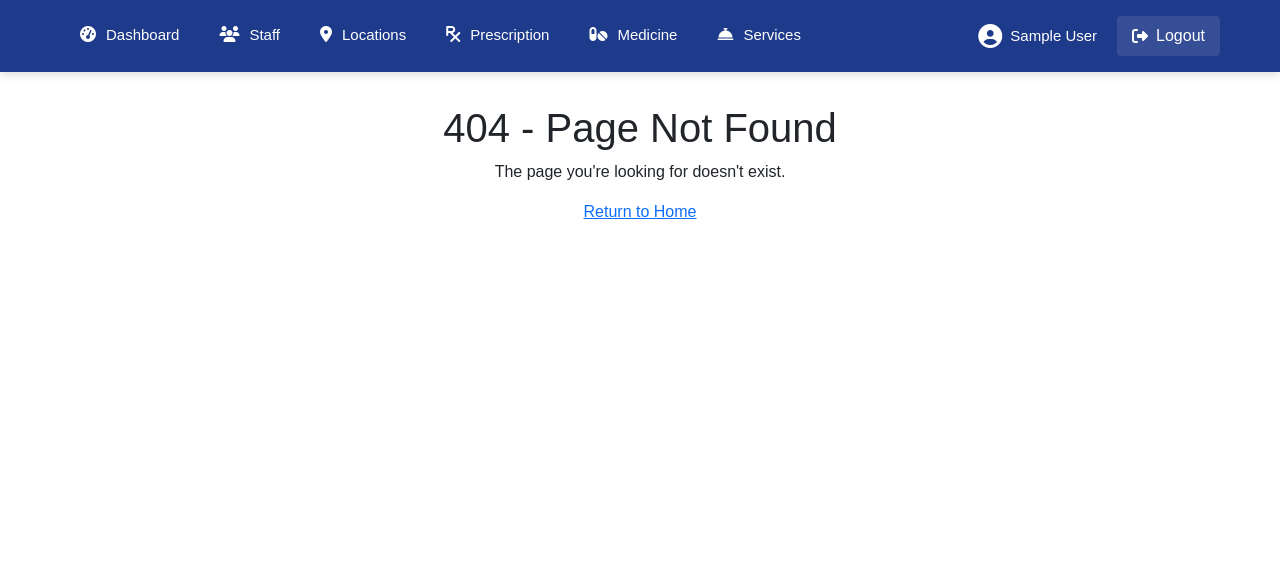
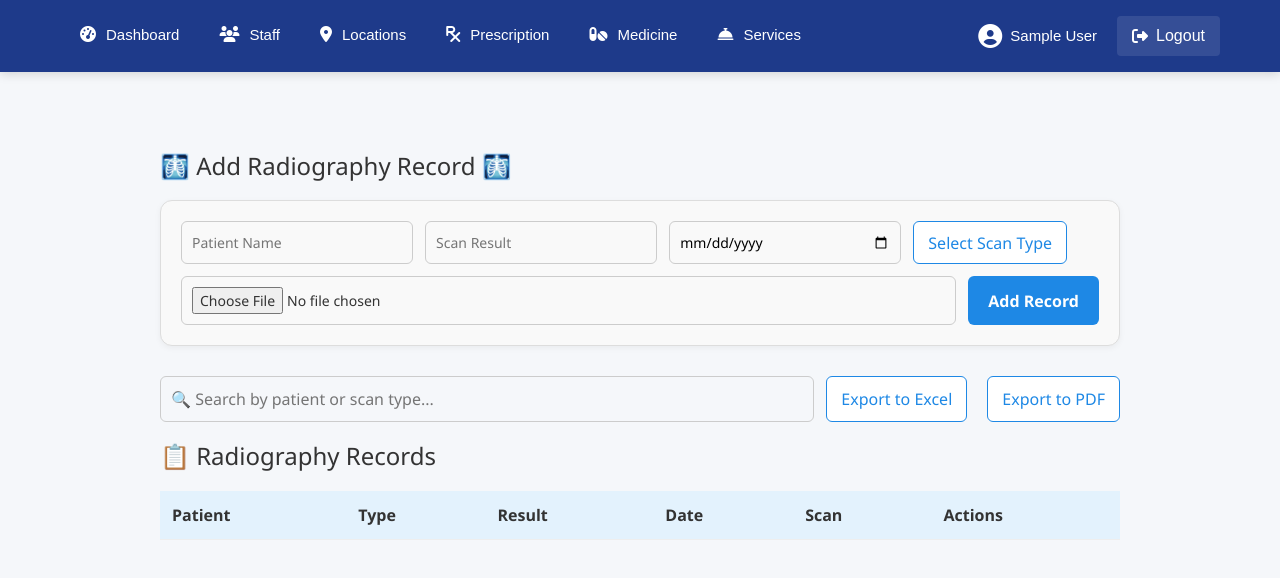
Before and after one commit to ANDREW-MWALE/nono_clinics, a Vue app: page /Radiology in a window 1280 px wide. Before the commit this address had no page. Shown: the top 578 px of the page. Built offline with nearby package versions, Linux system fonts and the light colour scheme; sample sign-in values are in the browser's storage; what vuejs-dialog would draw is missing.

Commit message:
Radiology module done

```diff
--- a/src/components/Laboratory/LaboratoryPage.vue
+++ b/src/components/Laboratory/LaboratoryPage.vue
@@ -1,6 +1,6 @@
 <template>
   <div class="lab-page">
-    <h2 class="section-title">🧪 Add Patient Lab Test Result</h2>
+    <h2 class="section-title">🔬 Add Patient Lab Test Result 🔬</h2>
 
     <div class="form-card">
       <input v-model="newResult.patient" placeholder="Patient Name" />
@@ -23,7 +23,7 @@
       </div>
     </div>
 
-    <h3 class="section-title">📄 Lab Test Results</h3>
+    <h3 class="section-title">📋 Lab Test Results</h3>
     <div class="table-wrapper">
       <table>
         <thead>
@@ -69,7 +69,7 @@ export default {
         result: '',
         date: ''
       },
-      testOptions: ['Blood Test', 'Urine Test', 'X-Ray', 'MRI'],
+      testOptions: ['Blood Test', 'Urine Test'],
       labResults: [],
       searchQuery: '',
       editingIndex: null
@@ -120,38 +120,39 @@ export default {
     },
 
     exportExcel() {
-    const data = this.filteredResults.map(r => ({
-      Patient: r.patient,
-      Test: r.test,
-      Result: r.result,
-      Date: r.date
-    }));
+      if (this.filteredResults.length === 0) return;
 
-    const worksheet = XLSX.utils.json_to_sheet(data);
+      const worksheet = XLSX.utils.json_to_sheet(this.filteredResults);
       const workbook = XLSX.utils.book_new();
       XLSX.utils.book_append_sheet(workbook, worksheet, 'Lab Results');
-
       const excelBuffer = XLSX.write(workbook, { bookType: 'xlsx', type: 'array' });
       const blob = new Blob([excelBuffer], { type: 'application/octet-stream' });
-
-    saveAs(blob, 'LabTestResults.xlsx');
+      saveAs(blob, 'LabResults.xlsx');
     },
 
     exportPDF() {
+      if (this.filteredResults.length === 0) return;
+
       const doc = new jsPDF();
+      const tableColumn = ['Patient', 'Test', 'Result', 'Date'];
+      const tableRows = this.filteredResults.map(result => [
+        result.patient,
+        result.test,
+        result.result,
+        result.date
+      ]);
 
       autoTable(doc, {
-      head: [['Patient', 'Test', 'Result', 'Date']],
-      body: this.filteredResults.map(r => [r.patient, r.test, r.result, r.date])
+        head: [tableColumn],
+        body: tableRows,
       });
 
-    doc.save('LabTestResults.pdf');
+      doc.save('LabResults.pdf');
     }
   }
+};
+</script>
 
-
-}
-</script>
 
 <style scoped>
 .lab-page {
--- a/src/components/Radiology/Radiology.vue
+++ b/src/components/Radiology/Radiology.vue
@@ -0,0 +1,400 @@
+<template>
+  <div class="radiography-page">
+    <h2 class="section-title">🩻 Add Radiography Record 🩻</h2>
+
+    <div class="form-card">
+      <input v-model="newRecord.patient" placeholder="Patient Name" />
+      <input v-model="newRecord.result" placeholder="Scan Result" />
+      <input type="date" v-model="newRecord.date" />
+      <button class="outline-btn" @click="showScanDialog = true">
+        Select Scan Type
+      </button>
+      <span class="selected-types">{{ newRecord.type }}</span>
+      <input type="file" @change="handleFileUpload" />
+      <button class="primary-btn" @click="addRecord">
+        {{ editingIndex !== null ? 'Update' : 'Add' }} Record
+      </button>
+    </div>
+
+    <!-- Scan Type Dialog -->
+    <div v-if="showScanDialog" class="dialog-overlay">
+      <div class="dialog">
+        <h3>Select Scan Type</h3>
+        <div v-for="option in scanTypes" :key="option" class="checkbox-option">
+          <label>
+            <input
+              type="checkbox"
+              :value="option"
+              v-model="selectedScanTypes"
+            />
+            {{ option }}
+          </label>
+        </div>
+        <div class="dialog-actions">
+          <button @click="applyScanTypes">OK</button>
+          <button @click="showScanDialog = false">Cancel</button>
+        </div>
+      </div>
+    </div>
+
+    <div class="toolbar">
+      <input v-model="searchQuery" placeholder="🔍 Search by patient or scan type..." />
+      <div class="export-buttons">
+        <button class="outline-btn" @click="exportExcel">Export to Excel</button>
+        <button class="outline-btn" @click="exportPDF">Export to PDF</button>
+      </div>
+    </div>
+
+    <h3 class="section-title">📋 Radiography Records</h3>
+    <div class="table-wrapper">
+      <table>
+        <thead>
+          <tr>
+            <th>Patient</th>
+            <th>Type</th>
+            <th>Result</th>
+            <th>Date</th>
+            <th>Scan</th>
+            <th>Actions</th>
+          </tr>
+        </thead>
+        <tbody>
+          <tr v-for="(record, index) in filteredRecords" :key="index">
+            <td>{{ record.patient }}</td>
+            <td>{{ record.type }}</td>
+            <td>{{ record.result }}</td>
+            <td>{{ record.date }}</td>
+            <td>
+              <img
+                v-if="record.scan"
+                :src="record.scan"
+                @click="openPreview(record.scan)"
+                class="thumbnail"
+              />
+            </td>
+            <td>
+              <button class="table-btn edit" @click="editRecord(index)">✏️</button>
+              <button class="table-btn delete" @click="deleteRecord(index)">🗑️</button>
+            </td>
+          </tr>
+        </tbody>
+      </table>
+    </div>
+
+    <!-- Image Preview Modal -->
+    <div v-if="previewImage" class="image-modal" @click="previewImage = null">
+      <img :src="previewImage" class="preview-image" />
+    </div>
+  </div>
+</template>
+
+<script>
+import * as XLSX from 'xlsx';
+import { saveAs } from 'file-saver';
+import jsPDF from 'jspdf';
+import autoTable from 'jspdf-autotable';
+
+export default {
+  name: 'RadiographyPage',
+  data() {
+    return {
+      newRecord: {
+        patient: '',
+        type: '',
+        result: '',
+        date: '',
+        scan: null
+      },
+      records: [],
+      editingIndex: null,
+      searchQuery: '',
+      previewImage: null,
+      showScanDialog: false,
+      scanTypes: ['X-Ray', 'MRI', 'CT Scan', 'Ultrasound','DEXA Scan','Mammography'],
+      selectedScanTypes: []
+    };
+  },
+  computed: {
+    filteredRecords() {
+      const q = this.searchQuery.toLowerCase();
+      return this.records.filter(
+        rec =>
+          rec.patient.toLowerCase().includes(q) ||
+          rec.type.toLowerCase().includes(q)
+      );
+    }
+  },
+  methods: {
+    handleFileUpload(event) {
+      const file = event.target.files[0];
+      if (!file) return;
+
+      const reader = new FileReader();
+      reader.onload = e => {
+        this.newRecord.scan = e.target.result;
+      };
+      reader.readAsDataURL(file);
+    },
+    addRecord() {
+      if (
+        !this.newRecord.patient ||
+        !this.newRecord.type ||
+        !this.newRecord.result ||
+        !this.newRecord.date
+      ) {
+        alert('Please fill out all fields');
+        return;
+      }
+
+      if (this.editingIndex !== null) {
+        this.records.splice(this.editingIndex, 1, { ...this.newRecord });
+        this.editingIndex = null;
+      } else {
+        this.records.push({ ...this.newRecord });
+      }
+
+      this.newRecord = {
+        patient: '',
+        type: '',
+        result: '',
+        date: '',
+        scan: null
+      };
+      this.selectedScanTypes = [];
+    },
+    editRecord(index) {
+      this.newRecord = { ...this.records[index] };
+      this.editingIndex = index;
+      this.selectedScanTypes = this.newRecord.type.split(', ');
+    },
+    deleteRecord(index) {
+      if (confirm('Delete this record?')) {
+        this.records.splice(index, 1);
+      }
+    },
+    exportExcel() {
+      if (this.filteredRecords.length === 0) return;
+      const worksheet = XLSX.utils.json_to_sheet(this.filteredRecords.map(({ scan, ...r }) => r));
+      const workbook = XLSX.utils.book_new();
+      XLSX.utils.book_append_sheet(workbook, worksheet, 'Radiography');
+      const buffer = XLSX.write(workbook, { bookType: 'xlsx', type: 'array' });
+      const blob = new Blob([buffer], { type: 'application/octet-stream' });
+      saveAs(blob, 'RadiographyRecords.xlsx');
+    },
+    exportPDF() {
+      if (this.filteredRecords.length === 0) return;
+      const doc = new jsPDF();
+      const tableColumn = ['Patient', 'Type', 'Result', 'Date'];
+      const tableRows = this.filteredRecords.map(({ scan, ...r }) => [
+        r.patient,
+        r.type,
+        r.result,
+        r.date
+      ]);
+      autoTable(doc, { head: [tableColumn], body: tableRows });
+      doc.save('RadiographyRecords.pdf');
+    },
+    openPreview(src) {
+      this.previewImage = src;
+    },
+    applyScanTypes() {
+      this.newRecord.type = this.selectedScanTypes.join(', ');
+      this.showScanDialog = false;
+    }
+  }
+};
+</script>
+
+<style scoped>
+.radiography-page {
+  max-width: 1000px;
+  margin: 40px auto;
+  padding: 20px;
+  font-family: 'Segoe UI', sans-serif;
+  color: #333;
+}
+
+.section-title {
+  font-size: 24px;
+  margin-bottom: 20px;
+}
+
+.form-card {
+  display: flex;
+  flex-wrap: wrap;
+  gap: 12px;
+  padding: 20px;
+  background: #f9f9f9;
+  border: 1px solid #ddd;
+  border-radius: 12px;
+  box-shadow: 0 2px 6px rgba(0, 0, 0, 0.05);
+  margin-bottom: 30px;
+}
+
+.form-card input {
+  padding: 10px;
+  font-size: 14px;
+  border-radius: 6px;
+  border: 1px solid #ccc;
+  flex: 1 1 180px;
+}
+
+input:focus {
+  outline: none;
+  border-color: #1e88e5;
+  box-shadow: 0 0 0 2px rgba(30, 136, 229, 0.2);
+}
+
+.primary-btn {
+  padding: 10px 20px;
+  background-color: #1e88e5;
+  color: white;
+  border: none;
+  border-radius: 6px;
+  cursor: pointer;
+  font-weight: bold;
+  transition: background 0.3s;
+}
+
+.primary-btn:hover {
+  background-color: #1565c0;
+}
+
+.outline-btn {
+  padding: 8px 14px;
+  border: 1px solid #1e88e5;
+  background-color: white;
+  color: #1e88e5;
+  border-radius: 6px;
+  font-weight: 500;
+  cursor: pointer;
+  transition: all 0.3s;
+}
+
+.outline-btn:hover {
+  background-color: #e3f2fd;
+}
+
+.toolbar {
+  display: flex;
+  justify-content: space-between;
+  margin-bottom: 20px;
+  gap: 12px;
+  flex-wrap: wrap;
+}
+
+.toolbar input {
+  flex: 1;
+  padding: 10px;
+  border-radius: 6px;
+  border: 1px solid #ccc;
+}
+
+.export-buttons {
+  display: flex;
+  gap: 20px;
+}
+
+.table-wrapper {
+  overflow-x: auto;
+}
+
+table {
+  width: 100%;
+  border-collapse: collapse;
+  background: white;
+  border-radius: 8px;
+  box-shadow: 0 0 6px rgba(0, 0, 0, 0.05);
+}
+
+thead {
+  background-color: #e3f2fd;
+}
+
+th, td {
+  text-align: left;
+  padding: 12px;
+  border-bottom: 1px solid #eee;
+}
+
+.table-btn {
+  padding: 6px 10px;
+  border: none;
+  border-radius: 4px;
+  cursor: pointer;
+}
+
+.table-btn.edit {
+  background-color: #ffecb3;
+}
+
+.table-btn.delete {
+  background-color: #ffcdd2;
+}
+
+.thumbnail {
+  width: 40px;
+  height: 40px;
+  border-radius: 6px;
+  cursor: pointer;
+}
+
+.image-modal {
+  position: fixed;
+  top: 0;
+  left: 0;
+  width: 100%;
+  height: 100%;
+  background: rgba(0, 0, 0, 0.6);
+  display: flex;
+  align-items: center;
+  justify-content: center;
+  z-index: 999;
+}
+
+.preview-image {
+  max-width: 80%;
+  max-height: 80%;
+  border-radius: 10px;
+  box-shadow: 0 0 20px #000;
+}
+
+/* Scan Type Dialog Styles */
+.dialog-overlay {
+  position: fixed;
+  top: 0;
+  left: 0;
+  width: 100%;
+  height: 100%;
+  background: rgba(0,0,0,0.4);
+  display: flex;
+  justify-content: center;
+  align-items: center;
+  z-index: 1000;
+}
+
+.dialog {
+  background: white;
+  padding: 20px;
+  border-radius: 12px;
+  max-width: 400px;
+  width: 90%;
+  box-shadow: 0 4px 20px rgba(0,0,0,0.2);
+}
+
+.dialog-actions {
+  display: flex;
+  justify-content: flex-end;
+  margin-top: 20px;
+  gap: 10px;
+}
+
+.checkbox-option {
+  margin: 10px 0;
+}
+
+.selected-types {
+  font-weight: bold;
+  padding: 10px;
+}
+</style>
--- a/src/router/index.js
+++ b/src/router/index.js
@@ -1,3 +1,4 @@
+import { component } from '@braid/vue-formulate'
 import { createRouter, createWebHistory } from 'vue-router'
 
 const routes = [
@@ -44,6 +45,16 @@ const routes = [
         name: '/Laboratory',
         component: () => import('@/components/Laboratory/LaboratoryPage.vue'),
       },
+
+      //Radiology
+      {
+        path:'/Radiology',
+        name: 'Radiology',
+        component: () => import('@/components/Radiology/Radiology.vue'),
+
+      },
+
+
 
       // Employee Management
       {
--- a/src/views/DashboadComponent.vue
+++ b/src/views/DashboadComponent.vue
@@ -94,8 +94,10 @@ export default {
         { path: '/consultation', text: 'CONSULTATION', image: 'medical-consultation.png', value: '756' },
         { path: '/pharmacy', text: 'PHARMACY', image: 'pharmacy.png', value: '632' },
         { path: '/Laboratory', text: 'LABORATORY', image: 'microscope.png', value: '428' },
-        { path: '/hr-dashboard', text: 'HUMAN RESOURCE', image: 'dashboard.png', value: '58' }
-      ],
+        { path: '/hr-dashboard', text: 'HUMAN RESOURCE', image: 'dashboard.png', value: '58' },
+        { path: '/radiology', text: 'RADIOGRAPHY', image: 'radiography.png', value: '310' },
+    ],
+
       charts: {
         patientChart: null,
         consultationChart: null,
```
Also changed, not shown: src/assets/radiography.png (added). Lines whose indentation alone changed are shown as unchanged.
